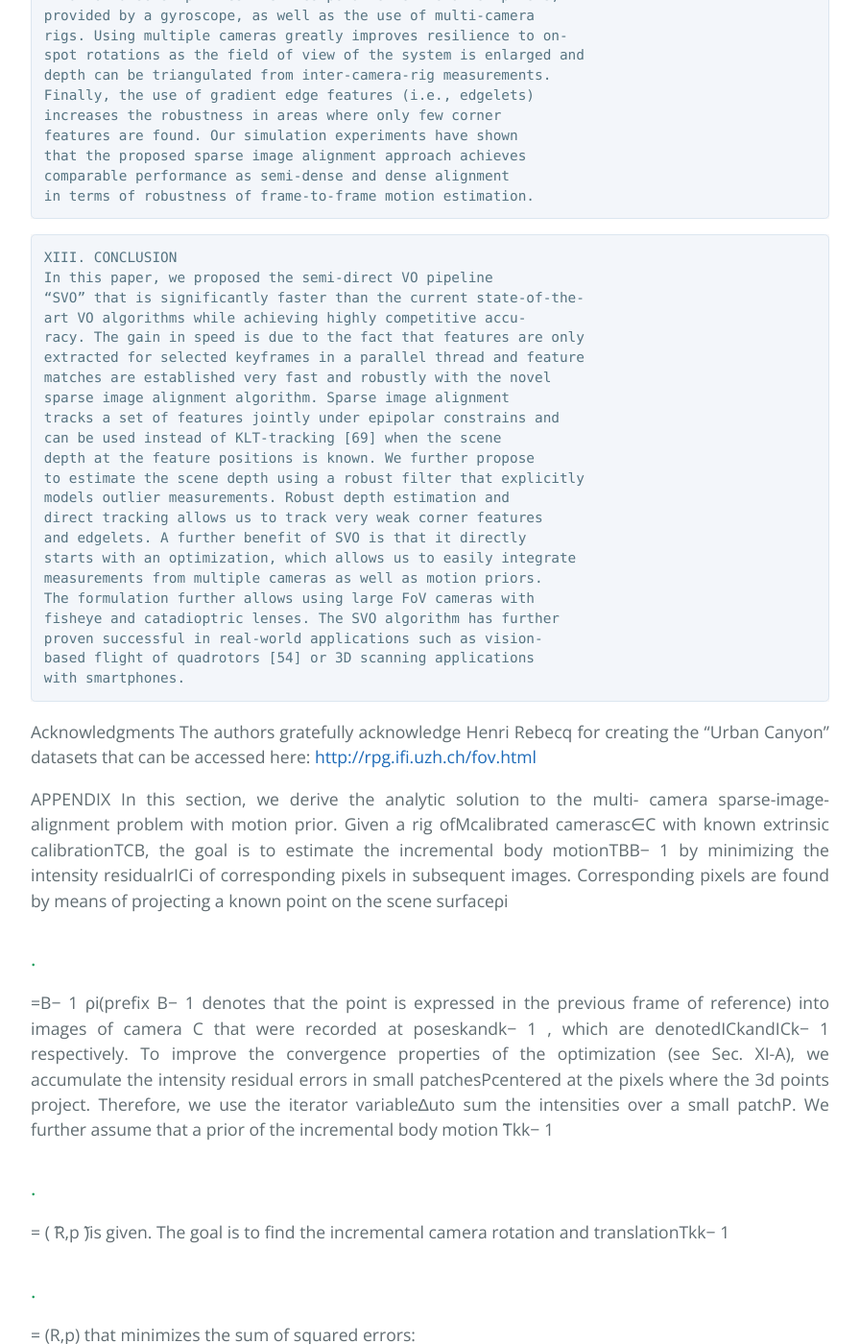
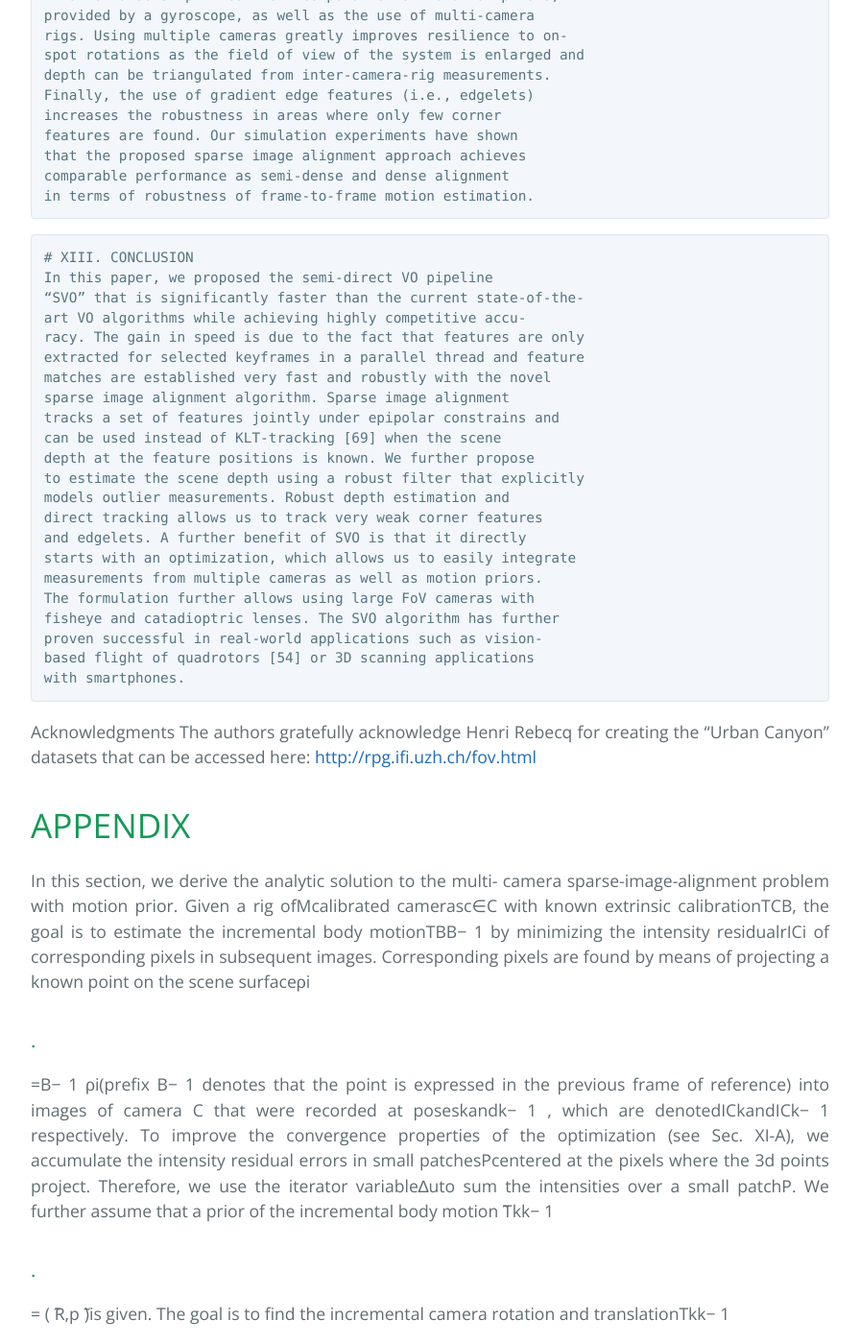
Before and after one commit to i-v-s/slam, a Jekyll site: the page built from svo2.md, in a window 1280 px wide and 1400 px high, scrolled down 38744 px. Shown: the whole window at 96% size, without its empty margins (192-1088 px from the left). Built offline with Jekyll 4.4.1, drawn with Linux system fonts in a browser that asks for light colours; our own code applies the rules of GitHub Pages for plain Markdown files; formulas are drawn with MathJax 3; some of the changed text lies outside the part shown.

Commit message:
Updated svo2.md

````diff
--- a/svo2.md
+++ b/svo2.md
@@ -259,7 +259,8 @@ along intensity gradient edges. Фильтры инициализируются
 которое минимизирует
 фотометрическую разницу между кусочками изображений, соответствующих одной и той же
 точке (синие квадраты). Отметим,  что на всех рисунках, оптимизируемые параметры
-отмечены красным{: style="color: red"}, а цена оптимизации - синим{: style="color: blue"}.*
+отмечены <span style="color:red">красным</span>,
+а цена оптимизации - <span style="color:blue">синим</span>.*
 
 
 Изображение интенсивностей, записанное движущейся камерой $$C$$ на
@@ -1749,7 +1750,7 @@ comparable performance as semi-dense and dense alignment
 in terms of robustness of frame-to-frame motion estimation.
 ```
 ```
-XIII. CONCLUSION
+# XIII. CONCLUSION
 In this paper, we proposed the semi-direct VO pipeline
 “SVO” that is significantly faster than the current state-of-the-
 art VO algorithms while achieving highly competitive accu-
@@ -1777,7 +1778,7 @@ Acknowledgments The authors gratefully acknowledge
 Henri Rebecq for creating the “Urban Canyon” datasets that
 can be accessed here: [http://rpg.ifi.uzh.ch/fov.html](http://rpg.ifi.uzh.ch/fov.html)
 
-APPENDIX
+# APPENDIX
 In this section, we derive the analytic solution to the multi-
 camera sparse-image-alignment problem with motion prior.
 Given a rig ofMcalibrated camerasc∈C with known
````
